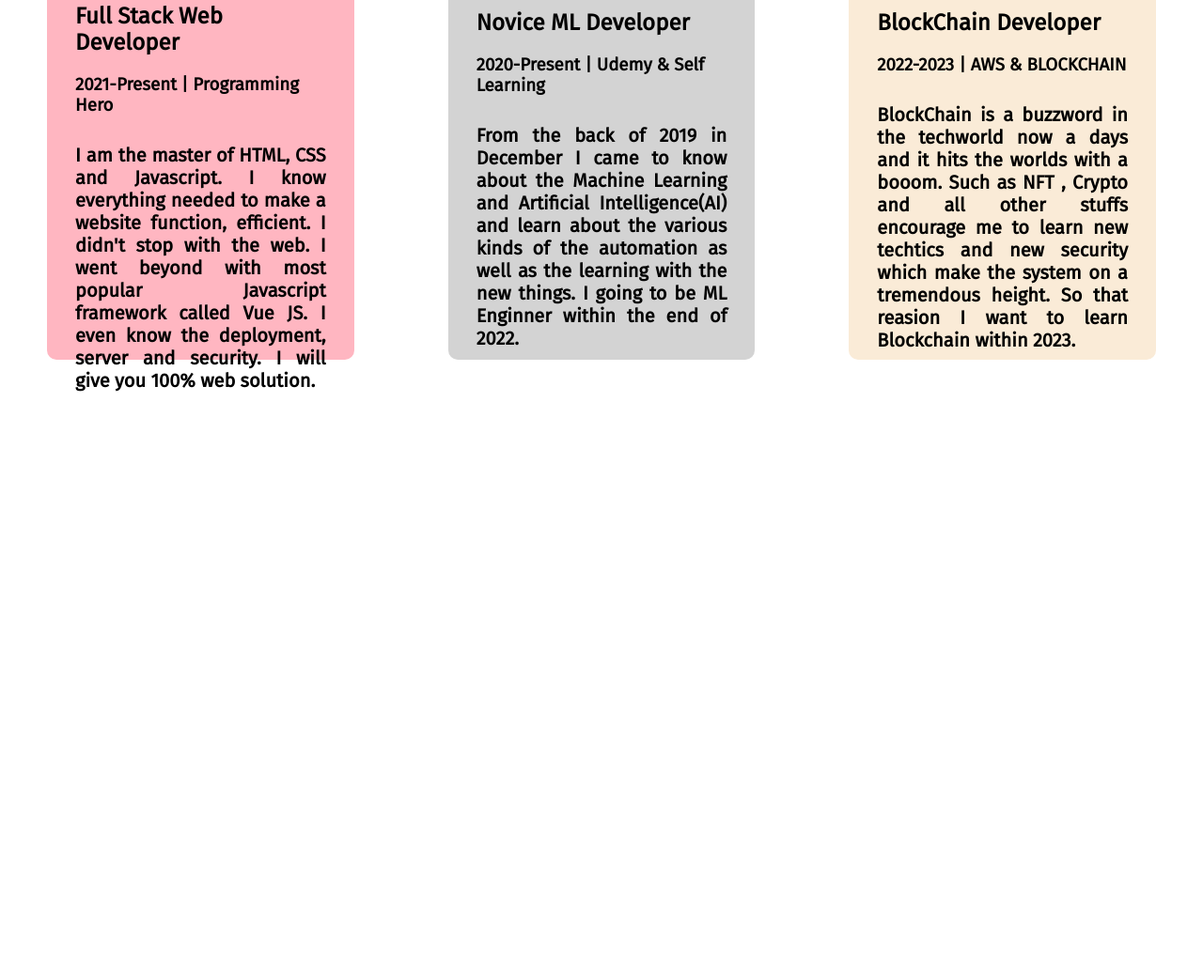
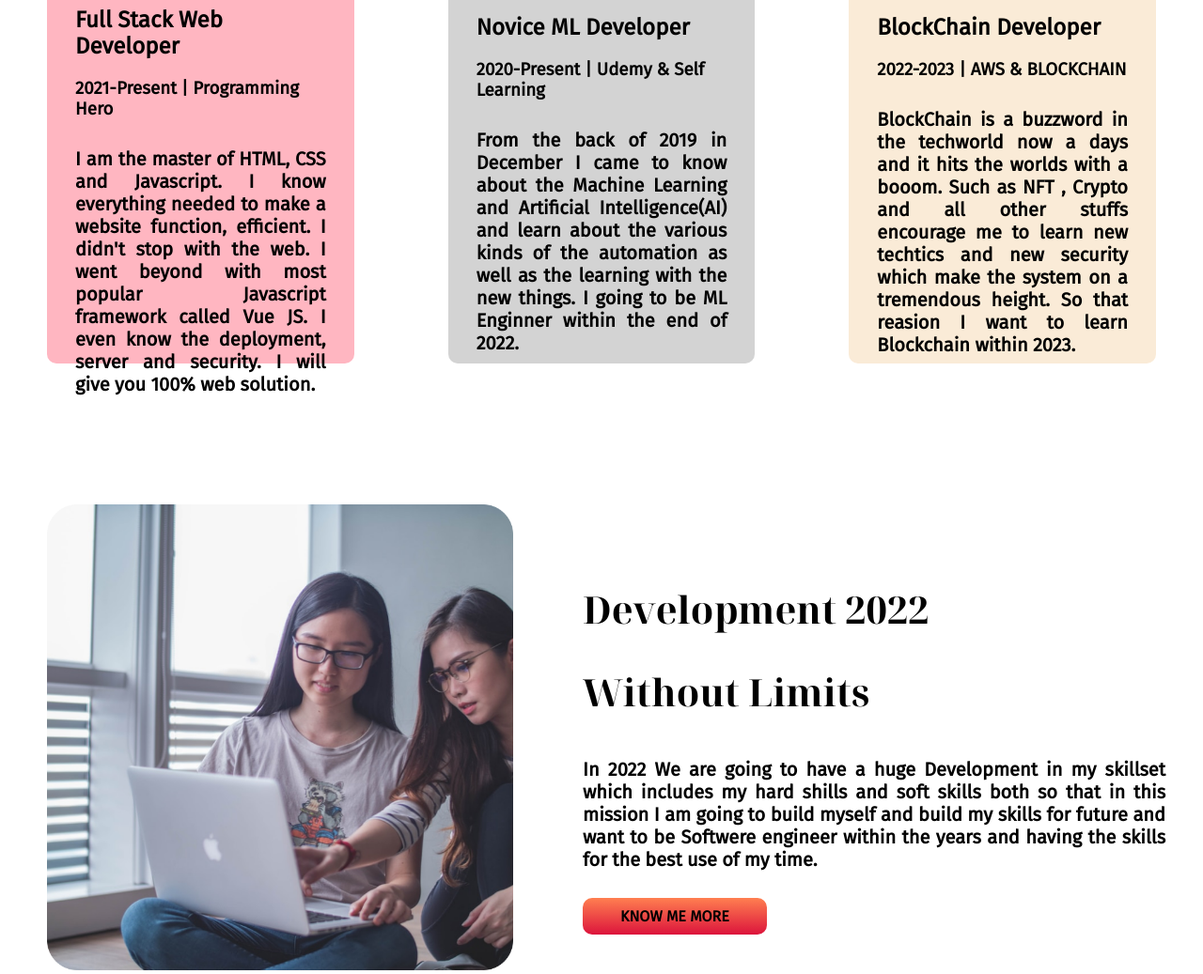
Before and after one commit to 0-ShaZiD-0/mission-22-ass1, a plain HTML site: page index.html in a window 1280 px wide. Shown: the part 1005-2042 px from the top of the page at 94% size. Before the commit the page ends 1438 px from the top, so only its background shows below. Drawn offline with Linux system fonts and the light colour scheme.

Commit message:
Development Added

```diff
--- a/index.html
+++ b/index.html
@@ -43,6 +43,7 @@
             <p>
                 In 2022 We are going to have a revolutionary change in my life and socity and make the best output of myself where we can learn the latest tools and technologies and make my skillset rich with the latest knowledge. More over we can learn the basics and the advance knowledge which will enrich my skillset in an upper level.
             </p>
+            <br>
             <a class="link-button" href="https://www.linkedin.com/in/shazid-hossain/" target="_blank">EXPLORE NOW</a>
             <p>Scroll Down to explore More </p>
         </div>
@@ -81,7 +82,24 @@
             </div>
         </div>
     </section>
-
+    <!-- Mission Section Ends -->
+    <!-- Development Section Starts -->
+    <section class="dev-section">
+        <div class="half-width">
+            <img src="images/pictures/coding.png" alt="person_photo">
+        </div>
+        <div class="half-width dev-text">
+            <div>
+                 <h1>Development 2022</h1>
+                <h1>Without Limits</h1>
+            </div>
+            <p>
+                In 2022 We are going to have a huge Development in my skillset which includes my hard shills and soft skills both so that in this mission I am going to build myself and build my skills for future and want to be Softwere engineer within the years and having the skills for the best use of my time.
+            </p>
+            <br>
+            <a class="link-button" href="https://www.linkedin.com/in/shazid-hossain/" target="_blank">KNOW ME MORE</a>
+        </div>
+    </section>
     <footer>
 
     </footer>
--- a/style.css
+++ b/style.css
@@ -42,7 +42,6 @@ nav ul li a:hover {
     display: flex;
     padding-left: 100px;
     padding-right: 40px;
-    /* padding-top: 50px; */
     margin-bottom: 50px;
 }
 
@@ -89,6 +88,7 @@ p{
     padding: 10px 40px;
     color: black;
     border-radius: 10px;
+    margin-top: 150px;
 }
 
 /* Mission Goals Styling */
@@ -141,3 +141,20 @@ p{
 #blk-item{
     background-color: antiquewhite;
 }
+
+/* Development Section Styling */
+
+.dev-section{
+    display: flex;
+    margin-top: 100px;
+}
+
+.dev-section h1{
+    font-size: 40px;
+    font-family: 'Noto Serif Display', serif;
+}
+
+.dev-text{
+    padding-top: 50px;
+    padding-right: 40px;
+}
```
